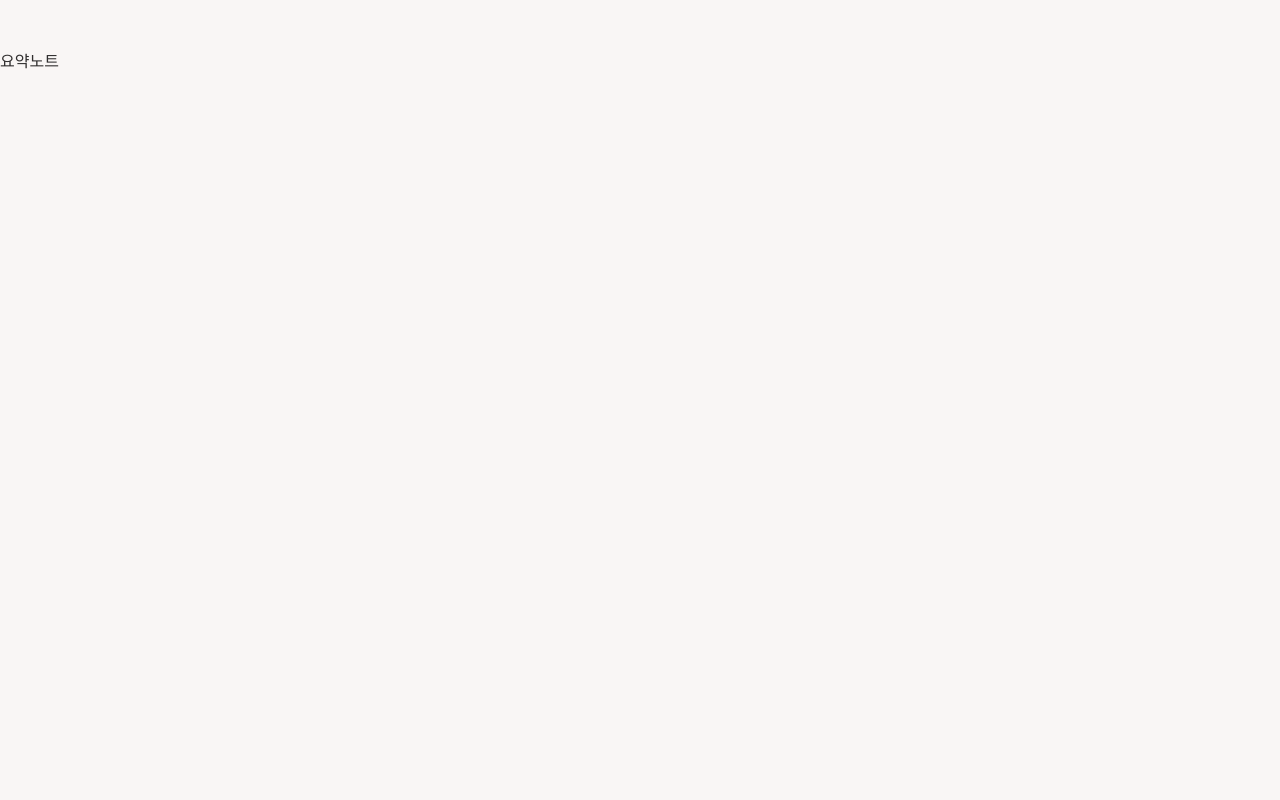
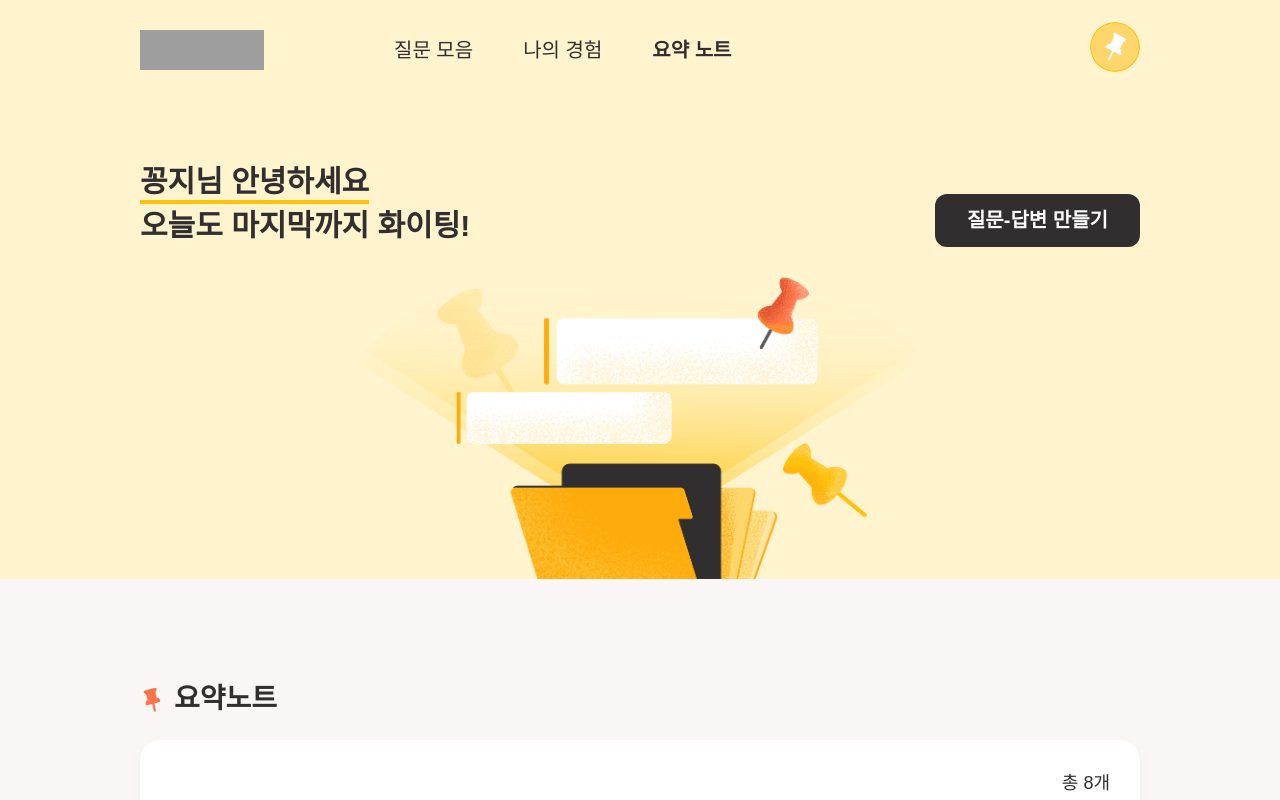
Before and after one commit to narinn-star/Spurt_v2, a Next.js app: page /summaryNote in a window 1280 px wide. Shown: the top 800 px of the page. Built offline with nearby package versions, Linux system fonts and the light colour scheme; grey boxes are pictures that could not be loaded; a web font is replaced by a local one.

Commit message:
Style : SummaryNote UI(#12)
- SummaryCard Props modified
  - bg-main-100, bg-main-200

```diff
--- a/src/app/summaryNote/page.tsx
+++ b/src/app/summaryNote/page.tsx
@@ -1,13 +1,51 @@
+'use client';
+import ButtonL from '@/components/buttons/ButtonL';
+import SummaryCard from '@/components/cards/SummaryCard';
+import ContentsContainer from '@/components/containers/ContentContainer';
+import MainContainer from '@/components/containers/MainContainer';
+import Header from '@/components/header/Header';
+import Image from 'next/image';
+import Link from 'next/link';
+
 export default function SummaryNote() {
   return (
     <>
-      <div className="absolute top-0 left-0 bg-main_bg h-full">
-        {/* <Image src={IllustSignIn} alt="signin" /> */}
-        <div className="mt-[50px] flex justify-center">
-          {/* <GoogleSignInButton></GoogleSignInButton> */}
-          요약노트
+      <MainContainer>
+        <Header />
+        <div className="flex flex-row justify-between max-w-responsive">
+          <div className="flex flex-col mt-[60px] text-title1 mb-[12px]">
+            <p className="underline underline-offset-8 decoration-main-400 decoration-4">
+              꽁지님 안녕하세요
+            </p>
+            <p>오늘도 마지막까지 화이팅!</p>
+          </div>
+          <div className="flex items-end mb-[12px]">
+            <Link href={'/post'}>
+              <ButtonL>질문-답변 만들기</ButtonL>
+            </Link>
+          </div>
         </div>
-      </div>
+        <Image
+          priority
+          src="/images/Illust_summaryNote.png"
+          width="1000"
+          height="320"
+          alt="questionIllust"
+          className="min-w-[1000px]"
+          unoptimized
+        />
+      </MainContainer>
+      <ContentsContainer
+        title="요약노트"
+        icons="/icons/pc-pin-red-border-24.svg"
+      >
+        <p className="text-right mb-[20px] text-body2">총 8개</p>
+
+        <div className="flex gap-3">
+          <SummaryCard title="1번" isPinned={true} bgColor="bg-main-200" />
+          <SummaryCard title="2번" isPinned={false} bgColor="bg-main-200" />
+        </div>
+      </ContentsContainer>
     </>
   );
 }
--- a/src/components/cards/SummaryCard.tsx
+++ b/src/components/cards/SummaryCard.tsx
@@ -1,16 +1,17 @@
-import PinFill from '@/img/pin-fill-42.svg';
-import PinStroke from '@/img/pin-stroke-42.svg';
+'use client';
 import Image from 'next/image';
 
 interface SummaryCardProps {
   //questionId: number;
   title: string;
   isPinned: boolean;
+  bgColor?: string;
   //updateExperience: (items: Experience[]) => void;
 }
 
 const SummaryCard = ({
   //questionId,
+  bgColor,
   title,
   isPinned,
 }: //updateExperience,
@@ -33,11 +34,12 @@ SummaryCardProps) => {
   //       query: { postId: questionId },
   //     });
   //   };
-
+  const commonClasses =
+    'flex flex-col p-[16px]  rounded-[16px] min-w-[226px] max-w-[226px]';
+  const optionClasses = bgColor ? 'bg-main-200' : 'bg-main-100';
+  const className = `${commonClasses} ${optionClasses}`;
   return (
-    <div
-      className={`flex flex-col p-[16px] bg-main-100 rounded-[16px] min-w-[226px] max-w-[226px]`}
-    >
+    <div className={className}>
       <div
         className="text-heading2 h-[152px] cursor-pointer"
         // onClick={() => onClickCard(questionId)}
--- a/src/components/containers/ContentContainer.tsx
+++ b/src/components/containers/ContentContainer.tsx
@@ -1,11 +1,12 @@
 'use client';
 
+import Image from 'next/image';
 import { ReactNode } from 'react';
-import ExperienceCard from '../cards/ExperienceCard';
 
 interface ContentsContainerProps {
   experienceCard?: ReactNode;
   children: ReactNode;
+  icons?: string;
   title: string;
   subtitle?: string;
 }
@@ -13,9 +14,24 @@ interface ContentsContainerProps {
 const ContentsContainer = (props: ContentsContainerProps) => {
   return (
     <div className="w-full max-w-[1000px] mt-[100px] mb-[150px] mx-auto">
-      <p className="text-title2 max-w-responsive">
-        {props.title} {props.experienceCard}
-      </p>
+      <div className="text-title2 max-w-responsive">
+        {props.icons ? (
+          <div className="flex flex-row gap-[10px]">
+            <Image
+              src={props.icons}
+              alt="icons"
+              priority
+              width={24}
+              height={24}
+            />
+            {props.title}
+          </div>
+        ) : (
+          <>
+            {props.title} {props.experienceCard}
+          </>
+        )}
+      </div>
       {props.subtitle ? (
         <p className="text-title2 max-w-responsive">{props.subtitle}</p>
       ) : (
--- a/src/components/header/Header.tsx
+++ b/src/components/header/Header.tsx
@@ -65,9 +65,9 @@ const Header = () => {
               나의 경험
             </Link>
             <Link
-              href="/note"
+              href="/summaryNote"
               className={`${
-                pathName === '/note' ? 'text-heading1' : 'text-heading4'
+                pathName === '/summaryNote' ? 'text-heading1' : 'text-heading4'
               } mr-[50px]`}
             >
               요약 노트
```
Also changed, not shown: public/icons/pc-pin-red-border-24.svg (added), public/images/Illust_summaryNote.png (added).
